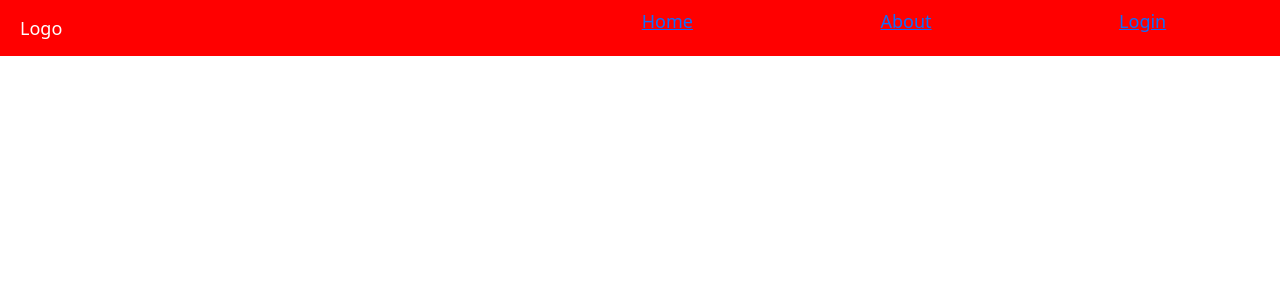
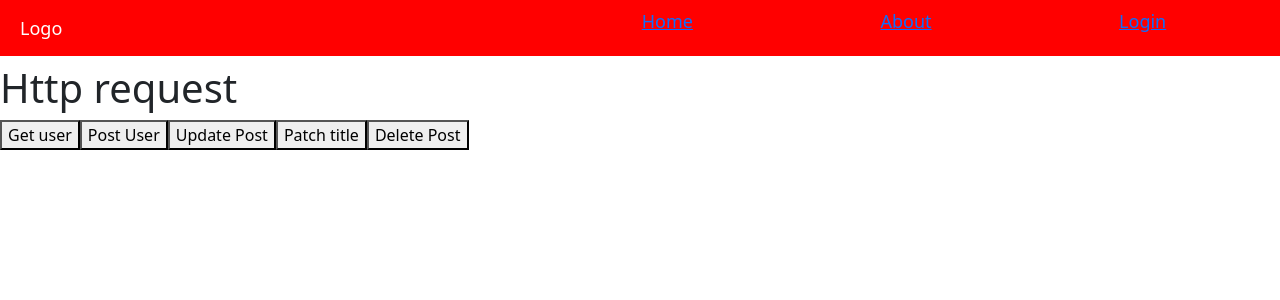
Before and after one commit to Monika-Abhijeet/JR-19-learn-react, a React (Create React App) app: page /http in a window 1280 px wide. Shown: the top 300 px of the page. Built offline with nearby package versions, Linux system fonts and the light colour scheme.

Commit message:
http requests using fetch methods

```diff
--- a/package.json
+++ b/package.json
@@ -12,6 +12,7 @@
     "@testing-library/jest-dom": "^5.16.4",
     "@testing-library/react": "^13.1.1",
     "@testing-library/user-event": "^13.5.0",
+    "axios": "^0.27.2",
     "bootstrap": "^5.1.3",
     "formik": "^2.2.9",
     "react": "^18.1.0",
--- a/src/App.js
+++ b/src/App.js
@@ -18,6 +18,7 @@ import Form from "./pages/forms/forms";
 import SignUp from "./pages/forms/signup";
 import Signin from "./pages/forms/signin";
 import UseContextTutorial from "./pages/hooks/useContext";
+import HttpRequest from "./components/httpRequests/httpRequest";
 function App() {
   return (
     <div>
@@ -30,6 +31,7 @@ function App() {
             <Route path="/login" element={<Login />} />
             <Route path="/signin" element={<Signin />} />
             <Route path="/signup" element={<SignUp />} />
+            <Route path="/http" element={<HttpRequest />} />
             <Route path="/useContext" element={<UseContextTutorial />} />
             <Route path="/registration" element={<Registration />} />
             <Route path="/details/:id" element={<StudentDetails />} />
--- /dev/null
+++ b/src/components/httpRequests/httpRequest.js
@@ -0,0 +1,73 @@
+function HttpRequest() {
+  let getUser = () => {
+    fetch("https://jsonplaceholder.typicode.com/posts")
+      .then((res) => res.json())
+      .then((data) => console.log(data));
+  };
+  let postUser = () => {
+    fetch("https://jsonplaceholder.typicode.com/posts", {
+      method: "POST",
+      body: JSON.stringify({
+        title: "title one",
+        body: "description of title one",
+        userId: 1,
+      }),
+      headers: {
+        "Content-type": "application/json; charset=UTF-8",
+      },
+    })
+      .then((response) => response.json())
+      .then((json) => console.log(json));
+  };
+
+  let updatePost = () => {
+    fetch("https://jsonplaceholder.typicode.com/posts/1", {
+      method: "PUT",
+      body: JSON.stringify({
+        id: 1,
+        title: "new title",
+        body: "we have updated the content",
+        userId: 1,
+      }),
+      headers: {
+        "Content-type": "application/json; charset=UTF-8",
+      },
+    })
+      .then((response) => response.json())
+      .then((json) => console.log(json));
+  };
+
+  let patchTitle = () => {
+    fetch("https://jsonplaceholder.typicode.com/posts/1", {
+      method: "PATCH",
+      body: JSON.stringify({
+        title: "test title",
+      }),
+      headers: {
+        "Content-type": "application/json; charset=UTF-8",
+      },
+    })
+      .then((response) => response.json())
+      .then((json) => console.log(json));
+  };
+
+  let deletePost = () => {
+    fetch("https://jsonplaceholder.typicode.com/posts/1", {
+      method: "DELETE",
+    })
+      .then((response) => response.json())
+      .then((json) => console.log(json));
+  };
+  return (
+    <div>
+      <h1>Http request</h1>
+      <button onClick={() => getUser()}>Get user</button>
+      <button onClick={() => postUser()}>Post User</button>
+      <button onClick={() => updatePost()}>Update Post</button>
+      <button onClick={() => patchTitle()}> Patch title</button>
+      <button onClick={() => deletePost()}>Delete Post</button>
+    </div>
+  );
+}
+
+export default HttpRequest;
```
Also changed, not shown: 1 other file (tests, documents, lock files or other folders).
